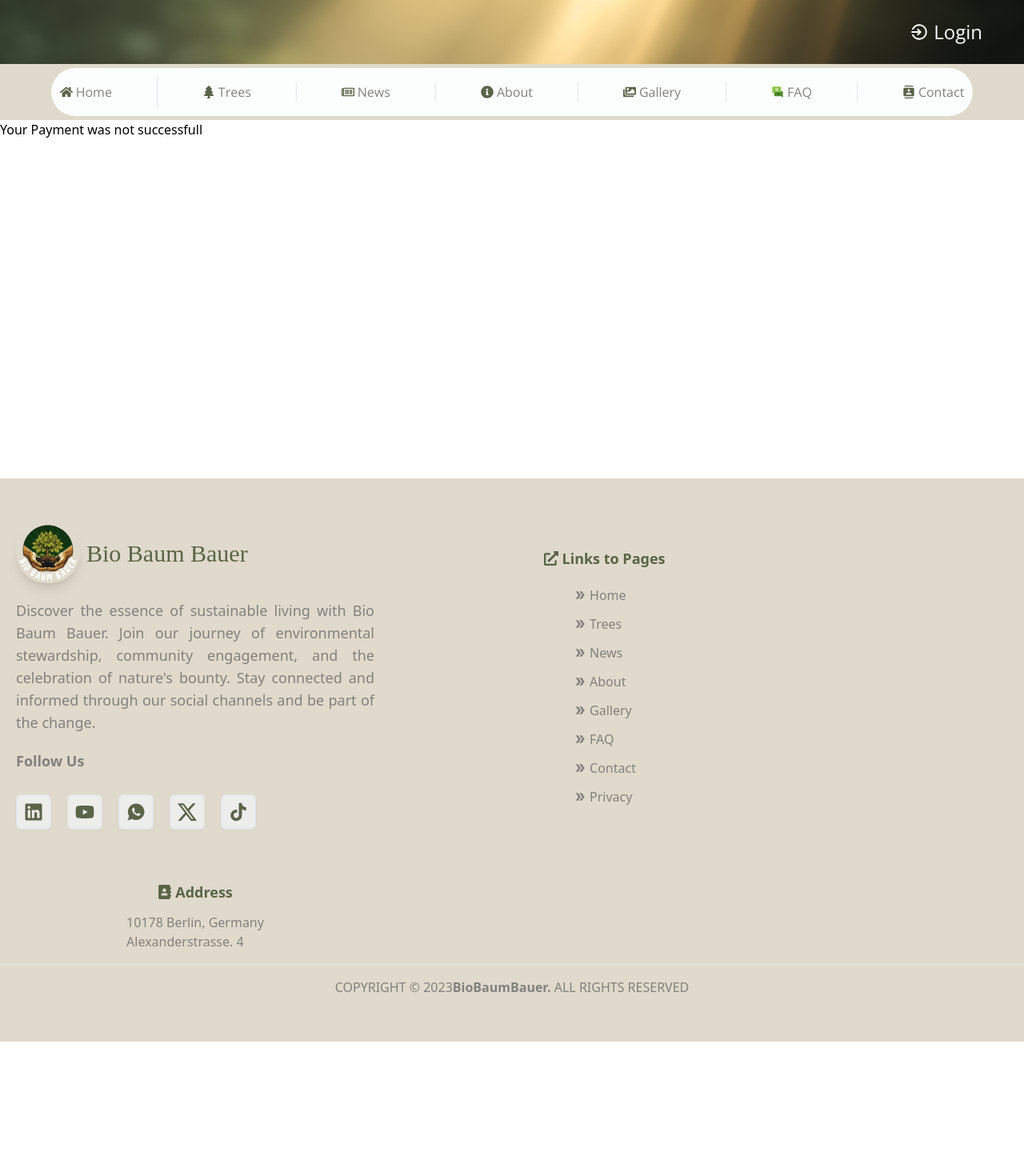
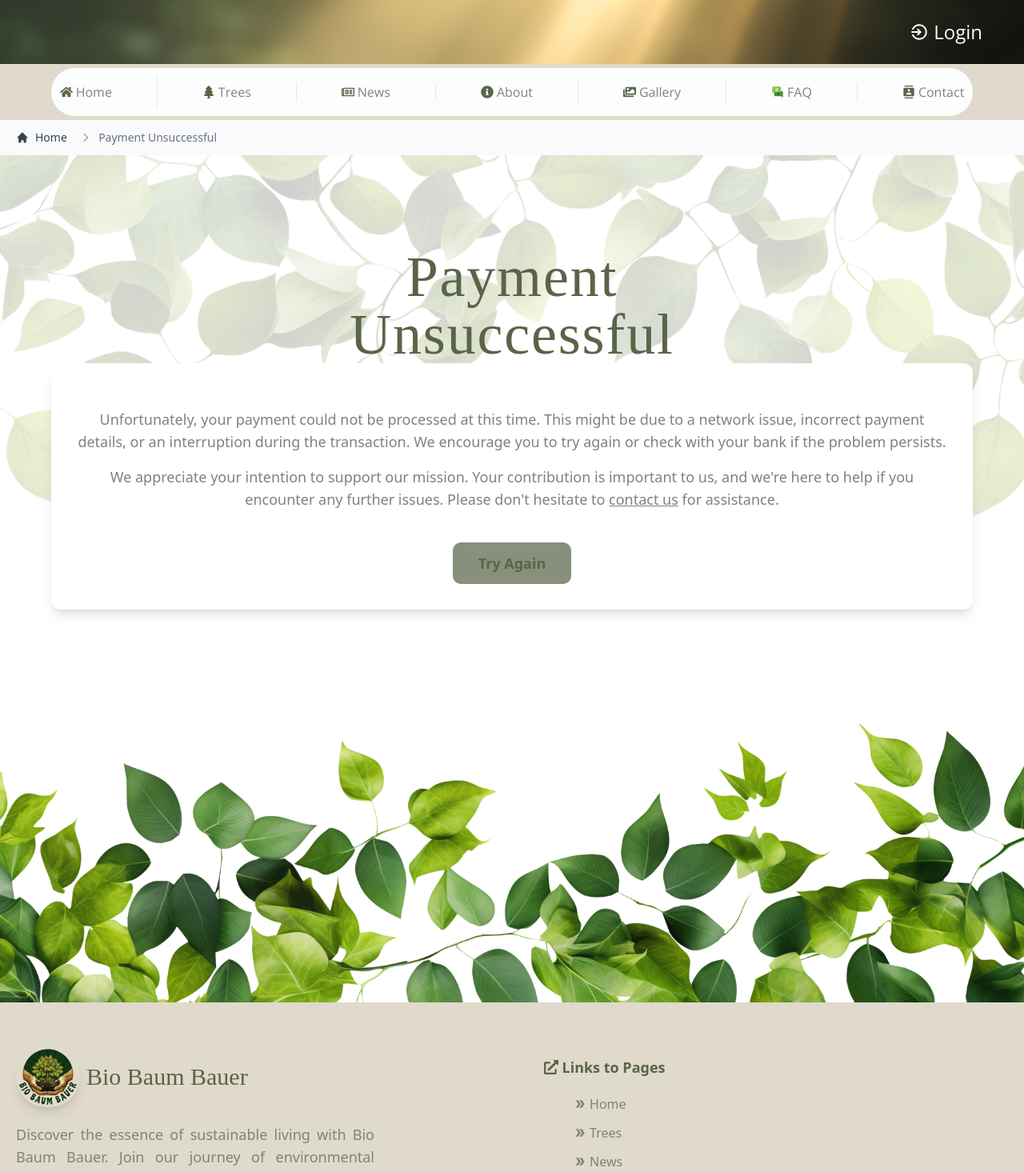
Before and after one commit to solawi-projects/baum-bauer-frontend, a React (Vite) app: page /cancel in a window 1280 px wide. Shown: the top 1465 px of the page at 80% size. Before the commit the page ends 1302 px from the top, so only its background shows below. Built offline with nearby package versions, Linux system fonts and the light colour scheme; a web font is replaced by a local one.

Commit message:
Added content for the Payment Success and Unsuccessful pages. Also made some minor styling changes

```diff
--- a/src/components/Footer.jsx
+++ b/src/components/Footer.jsx
@@ -5,7 +5,7 @@ import { IoLogoTiktok } from "react-icons/io5";
 import { FaYoutube } from "react-icons/fa6";
 import { IoLogoWhatsapp } from "react-icons/io";
 import { BsTwitterX } from "react-icons/bs";
-import logoImage from "../assets/images/BioBaumBauer_Logo.svg";
+import logoImage from "../assets/images/BioBaumBauer_Logo_Footer.svg";
 import { FaLinkedin } from "react-icons/fa6";
 
 function Footer() {
@@ -155,6 +155,13 @@ function Footer() {
                   <span>Contact</span>
                 </Link>
                 <Link
+                  to="/terms"
+                  className="flex items-center gap-1  transform hover:translate-x-2 motion-reduce:transition-none motion-reduce:hover:transform-none hover:text-white-color transition duration-5000 ease-linear "
+                >
+                  <MdDoubleArrow />
+                  <span>Terms</span>
+                </Link>
+                <Link
                   to="/privacy"
                   className="flex items-center gap-1  transform hover:translate-x-2 motion-reduce:transition-none motion-reduce:hover:transform-none hover:text-white-color transition duration-5000 ease-linear "
                 >
--- a/src/pages/CancelPage.jsx
+++ b/src/pages/CancelPage.jsx
@@ -1,4 +1,76 @@
+import backgroundImage from "../assets/images/leaves_background_02.webp";
+import { HiHome } from "react-icons/hi";
+import PageBreadcrumb from "../components/PageBreadcrumb";
+import EachPageHeader from "../components/EachPageHeader";
+import { Link } from "react-router-dom";
+import { Button } from "flowbite-react";
+
 const CancelPage = () => {
-  return <div>Your Payment was not successfull</div>;
+  const titles = ["Payment Unsuccessful"];
+  const aLinkValues = [{ linkTo: "/", linkIcon: HiHome, linkText: "Home" }];
+  const daLinkValues = { linkText: "Payment Unsuccessful" };
+
+  return (
+    <main className="relative text-font-family-color">
+      <PageBreadcrumb activeLinks={aLinkValues} deActiveLink={daLinkValues} />
+      {/* Payment Unsuccessful title, positioned absolutely */}
+      <h2 className="absolute top-0 left-1/2 transform -translate-x-1/2 py-10 text-center z-10">
+        <EachPageHeader title={titles[0]} subtitle={titles[1]} />
+      </h2>
+      <section className="relative flex flex-col items-center justify-center pt-[100px] md:pt-[160px] lg:pt-[180px] xl:pt-[220px]">
+        {/* Overlay with background image and opacity */}
+        <div
+          className="absolute top-0 left-0 w-full h-full bg-cover bg-no-repeat bg-center"
+          style={{
+            backgroundImage: `url(${backgroundImage})`,
+            opacity: 0.2,
+          }}
+        ></div>
+
+        {/*  Payment Unsuccessful Message Content */}
+
+        <div className="max-w-6xl mx-auto px-4 py-8 md:p-8 bg-white rounded-xl shadow-lg my-10 z-10">
+          <div className="text-center mt-6">
+            {/* <h2 className="text-2xl md:text-3xl font-semibold mb-10">
+              Payment Unsuccessful
+            </h2> */}
+            <p className="text-md md:text-lg">
+              Unfortunately, your payment could not be processed at this time.
+              This might be due to a network issue, incorrect payment details,
+              or an interruption during the transaction. We encourage you to try
+              again or check with your bank if the problem persists.
+            </p>
+            <p className="text-md md:text-lg mt-4">
+              We appreciate your intention to support our mission. Your
+              contribution is important to us, and we're here to help if you
+              encounter any further issues. Please don't hesitate to{" "}
+              <Link to="/contact" className="underline">
+                contact us
+              </Link>{" "}
+              for assistance.
+            </p>
+            <div className="flex justify-center mt-10">
+              <Button className="custom-button-style px-4 py-2 md:px-6 md:py-3">
+                <Link
+                  to="/trees"
+                  className="text-md md:text-lg text-secondary-color font-bold"
+                >
+                  Try Again
+                </Link>
+              </Button>
+            </div>
+          </div>
+        </div>
+      </section>
+
+      {/* Footer Image */}
+      <img
+        className="w-full"
+        src="src/assets/images/news_images/leaves_background.png"
+        alt="Payment Unsuccessful Footer Image"
+      />
+    </main>
+  );
 };
+
 export default CancelPage;
--- a/src/pages/SuccessPage.jsx
+++ b/src/pages/SuccessPage.jsx
@@ -1,4 +1,80 @@
+import backgroundImage from "../assets/images/leaves_background_01.webp";
+import { HiHome } from "react-icons/hi";
+import PageBreadcrumb from "../components/PageBreadcrumb";
+import EachPageHeader from "../components/EachPageHeader";
+import logoImage from "../assets/images/BioBaumBauer_Logo_ThankYou.svg";
+import { Link } from "react-router-dom";
+import { Button } from "flowbite-react";
+
 const SuccessPage = () => {
-  return <div>Thanks for purchasing</div>;
+  const titles = ["Payment Successful"];
+  const aLinkValues = [{ linkTo: "/", linkIcon: HiHome, linkText: "Home" }];
+  const daLinkValues = { linkText: "Payment Successful" };
+
+  return (
+    <main className="relative text-font-family-color">
+      <PageBreadcrumb activeLinks={aLinkValues} deActiveLink={daLinkValues} />
+      {/* Success title, positioned absolutely */}
+      <h2 className="absolute top-0 left-1/2 transform -translate-x-1/2 py-10 text-center z-10">
+        <EachPageHeader title={titles[0]} subtitle={titles[1]} />
+      </h2>
+      <section className="relative flex flex-col items-center justify-center pt-[100px] md:pt-[160px] lg:pt-[180px] xl:pt-[220px]">
+        {/* Overlay with background image and opacity */}
+        <div
+          className="absolute top-0 left-0 w-full h-full bg-cover bg-no-repeat bg-center"
+          style={{
+            backgroundImage: `url(${backgroundImage})`,
+            opacity: 0.2,
+          }}
+        ></div>
+
+        {/* Success Message Content */}
+
+        <div className="max-w-6xl mx-auto px-4 py-8 md:p-8 bg-white rounded-xl shadow-lg my-10 z-10">
+          <p className="flex justify-center items-center gap-2 mb-16">
+            <img
+              src={logoImage}
+              className="w-80 rounded-full"
+              alt="BioBaumBauer Thank You Logo"
+            />
+          </p>
+          <div className="text-center mt-6">
+            <h2 className="text-2xl md:text-3xl font-semibold mb-10">
+              Thank You for Your Support!
+            </h2>
+            <p className="text-md md:text-lg">
+              Your sponsorship of a tree has been successfully processed. Thanks
+              to your contribution, we're one step closer to a greener, more
+              sustainable future. Your tree will not only beautify our landscape
+              but also help combat climate change and support local ecosystems.
+            </p>
+            <p className="text-md md:text-lg mt-4">
+              We are thrilled to have you as part of our community. Together, we
+              are making a real difference. Stay tuned for updates on your tree
+              and our collective impact.
+            </p>
+            <div className="flex justify-center mt-10">
+              <Button className="custom-button-style px-4 py-2 md:px-6 md:py-3">
+                <Link
+                  to="/"
+                  className="text-md md:text-lg text-secondary-color font-bold"
+                >
+                  Return to Homepage
+                </Link>
+              </Button>
+            </div>
+          </div>
+        </div>
+      </section>
+
+      {/* Footer Image */}
+      <img
+        className="w-full"
+        src="src/assets/images/news_images/leaves_background.png"
+        alt="Payment Successful Footer Image"
+      />
+    </main>
+  );
 };
+
 export default SuccessPage;
--- a/src/pages/TermsConditions.jsx
+++ b/src/pages/TermsConditions.jsx
@@ -3,6 +3,7 @@ import { HiHome } from "react-icons/hi";
 import PageBreadcrumb from "../components/PageBreadcrumb";
 import EachPageHeader from "../components/EachPageHeader";
 import { Link } from "react-router-dom";
+import { Button } from "flowbite-react";
 
 const Terms = () => {
   const titles = ["Terms and Conditions"];
@@ -351,13 +352,15 @@ const Terms = () => {
           </p>
 
           {/* Link going back to Registration page */}
-          <div className="text-center mt-10">
-            <Link
-              to="/register"
-              className="text-lg md:text-xl text-secondary-color font-bold underline"
-            >
-              Back to Registration page...
-            </Link>
+          <div className="flex justify-center mt-10">
+            <Button className="custom-button-style px-4 py-2 md:px-6 md:py-3">
+              <Link
+                to="/register"
+                className="text-md md:text-lg text-secondary-color font-bold"
+              >
+                Back to Registration Page...
+              </Link>
+            </Button>
           </div>
         </div>
       </section>
```
Also changed, not shown: src/assets/images/BioBaumBauer_Logo_Footer.svg (added), src/assets/images/BioBaumBauer_Logo_ThankYou.svg (added).
